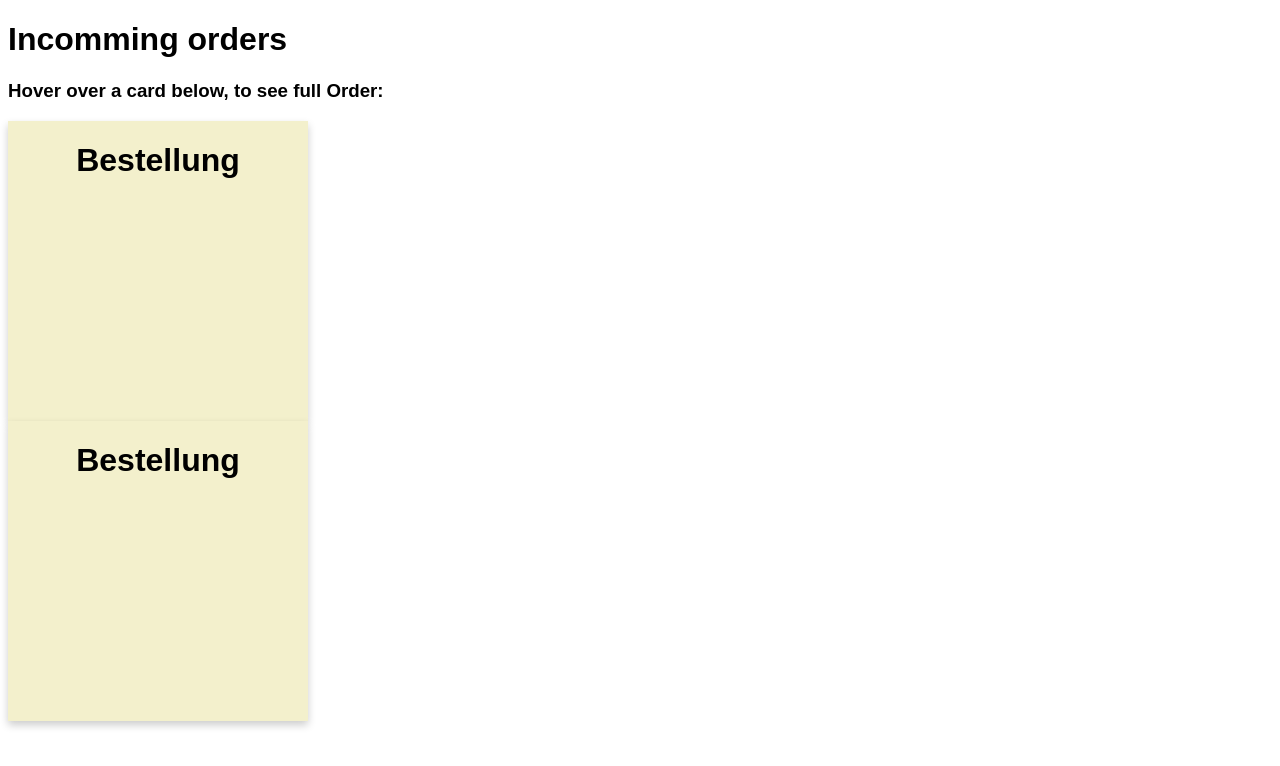
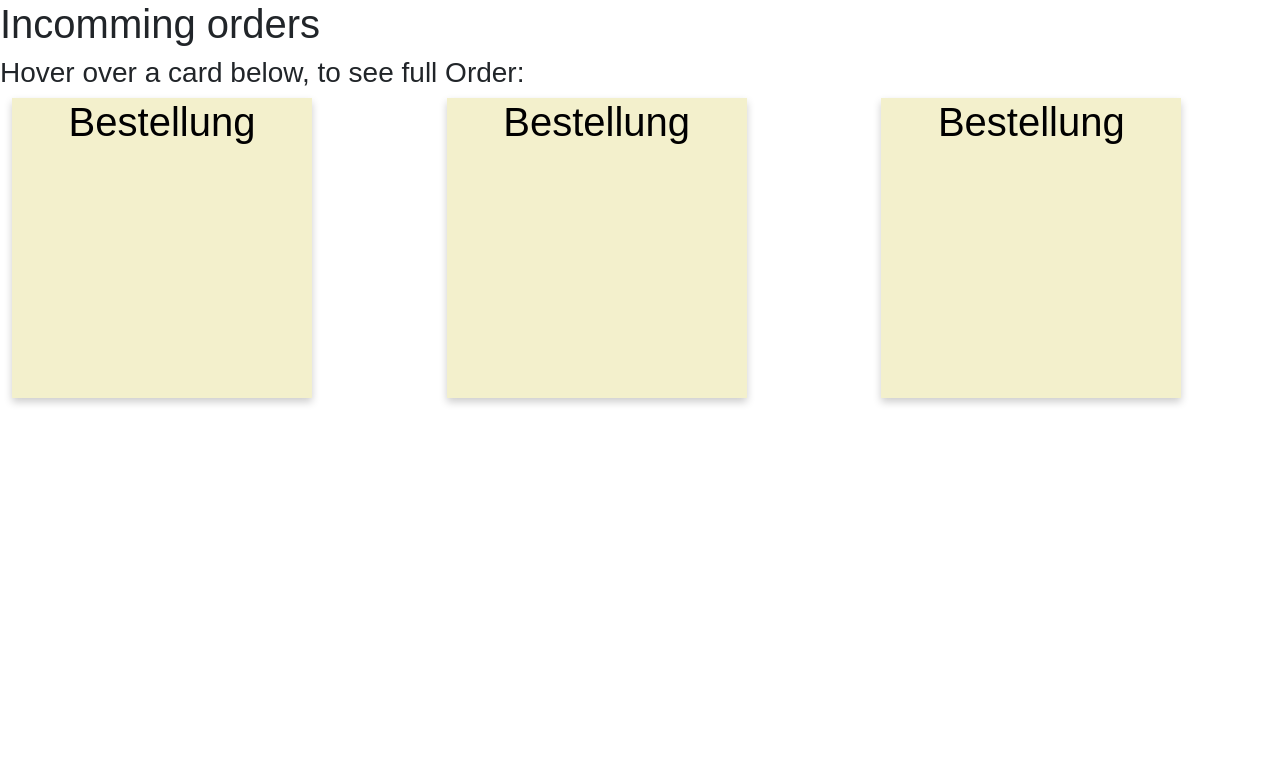
Before and after one commit to BennetKoerner/WebProg, a plain HTML site: page Website/Website.html in a window 1280 px wide. Drawn offline with nearby package versions, Linux system fonts and the light colour scheme.

Commit message:
fixed response site

```diff
--- a/Website/Website.html
+++ b/Website/Website.html
@@ -2,6 +2,7 @@
 <html>
 <head>
     <meta name="viewport" content="width=device-width, initial-scale=1">
+    <link rel="stylesheet" href="https://cdn.jsdelivr.net/npm/bootstrap@5.2.0/dist/css/bootstrap.min.css"/>
     <link rel="stylesheet" href="WebsiteCSS.css">
     <style>
 
@@ -12,20 +13,8 @@
 <h1>Incomming orders</h1>
 <h3>Hover over a card below, to see full Order:</h3>
 <div class="row">
-
-        <div class="flip-card">
-            <div class="flip-card-inner">
-                <div class="flip-card-front">
-                    <h1>Bestellung</h1>
-                </div>
-                <div class="flip-card-back">
-                    <h1>Order</h1>
-                    <p>Hamburger, Menge: 12</p>
-                    <p>Cheeseburger, Menge: 2</p>
-                    <a href="#" class="btn btn-primary">Zubereitung Abgeschlossen</a>
-                </div>
-            </div>
-        </div>
+    <div class="col-4">
+        <div class="container">
             <div class="flip-card">
                 <div class="flip-card-inner">
                     <div class="flip-card-front">
@@ -40,6 +29,42 @@
                 </div>
             </div>
         </div>
+    </div>
+    <div class="col-4">
+        <div class="container">
+            <div class="flip-card">
+                <div class="flip-card-inner">
+                    <div class="flip-card-front">
+                        <h1>Bestellung</h1>
+                    </div>
+                    <div class="flip-card-back">
+                        <h1>Order</h1>
+                        <p>Hamburger, Menge: 12</p>
+                        <p>Cheeseburger, Menge: 2</p>
+                        <a href="#" class="btn btn-primary">Zubereitung Abgeschlossen</a>
+                    </div>
+                </div>
+            </div>
+        </div>
+    </div>
+    <div class="col-4">
+        <div class="container">
+            <div class="flip-card">
+                <div class="flip-card-inner">
+                    <div class="flip-card-front">
+                        <h1>Bestellung</h1>
+                    </div>
+                    <div class="flip-card-back">
+                        <h1>Order</h1>
+                        <p>Hamburger, Menge: 12</p>
+                        <p>Cheeseburger, Menge: 2</p>
+                        <a href="#" class="btn btn-primary">Zubereitung Abgeschlossen</a>
+                    </div>
+                </div>
+            </div>
+        </div>
+    </div>
+</div>
 
 
 </body>
```
Lines whose indentation alone changed are shown as unchanged.
